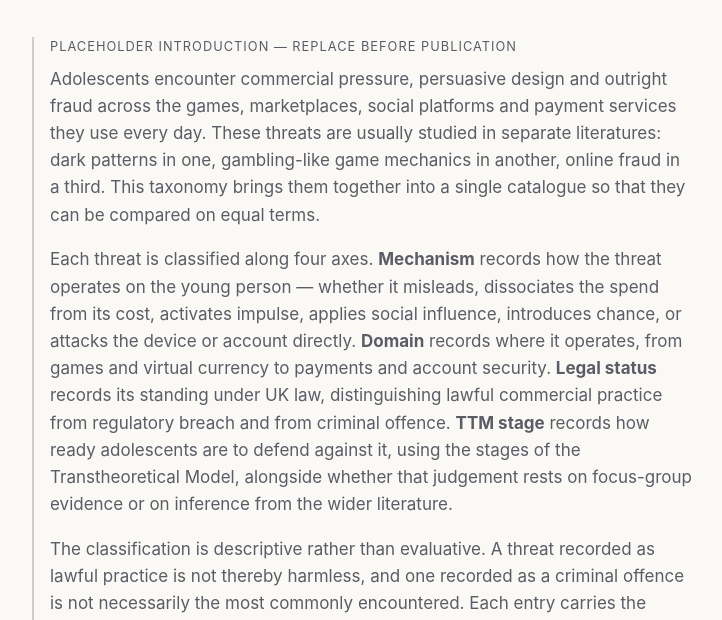
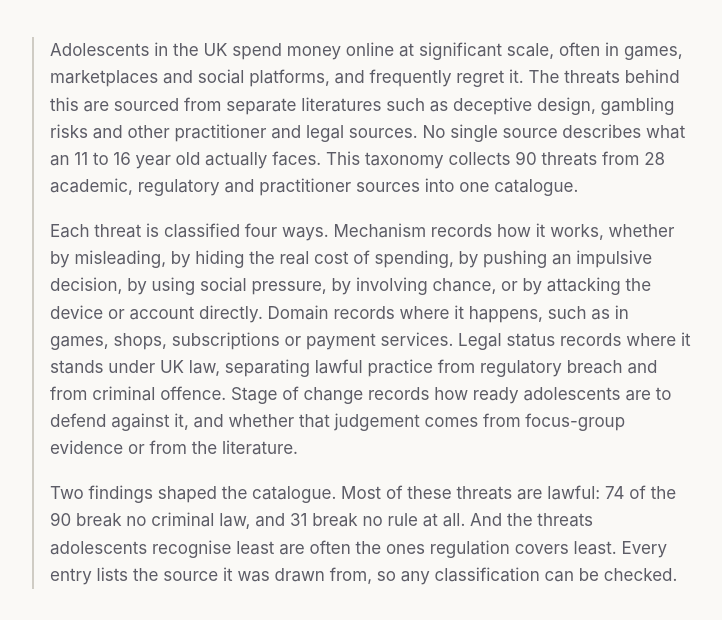
Before and after one commit to centsec/onlinefinancialthreats, a plain HTML site: page index.html in a window 1280 px wide. Shown: the part 176-796 px from the top of the page, without its empty margins (278-1000 px from the left). Drawn offline with Linux system fonts and the light colour scheme.

Commit message:
improved introduction

```diff
--- a/index.html
+++ b/index.html
@@ -18,28 +18,26 @@
   <main>
     <!-- PLACEHOLDER PROSE — to be replaced. -->
     <section class="placeholder" aria-labelledby="intro-heading">
-      <p class="placeholder-note" id="intro-heading">Placeholder introduction — replace before publication</p>
 
-      <p>Adolescents encounter commercial pressure, persuasive design and outright fraud across the
-      games, marketplaces, social platforms and payment services they use every day. These threats are
-      usually studied in separate literatures: dark patterns in one, gambling-like game mechanics in
-      another, online fraud in a third. This taxonomy brings them together into a single catalogue so
-      that they can be compared on equal terms.</p>
+      <p>Adolescents in the UK spend money online at significant scale, often in games, marketplaces and
+      social platforms, and frequently regret it. The threats behind this are sourced from separate
+      literatures such as deceptive design, gambling risks and other practitioner and legal sources.
+      No single source describes what an 11 to 16 year old actually faces. This taxonomy collects 90
+      threats from 28 academic, regulatory and practitioner sources into one catalogue.</p>
 
-      <p>Each threat is classified along four axes. <strong>Mechanism</strong> records how the threat
-      operates on the young person — whether it misleads, dissociates the spend from its cost, activates
-      impulse, applies social influence, introduces chance, or attacks the device or account directly.
-      <strong>Domain</strong> records where it operates, from games and virtual currency to payments and
-      account security. <strong>Legal status</strong> records its standing under UK law, distinguishing
-      lawful commercial practice from regulatory breach and from criminal offence. <strong>TTM stage</strong>
-      records how ready adolescents are to defend against it, using the stages of the Transtheoretical
-      Model, alongside whether that judgement rests on focus-group evidence or on inference from the
-      wider literature.</p>
+      <p>Each threat is classified four ways. Mechanism records how it works, whether by misleading,
+      by hiding the real cost of spending, by pushing an impulsive decision, by using social pressure,
+      by involving chance, or by attacking the device or account directly. Domain records where it
+      happens, such as in games, shops, subscriptions or payment services. Legal status records
+      where it stands under UK law, separating lawful practice from regulatory breach and from criminal
+      offence. Stage of change records how ready adolescents are to defend against it, and whether that
+      judgement comes from focus-group evidence or from the literature.</p>
 
-      <p>The classification is descriptive rather than evaluative. A threat recorded as lawful practice
-      is not thereby harmless, and one recorded as a criminal offence is not necessarily the most
-      commonly encountered. Each entry carries the source it was drawn from, so that the basis of every
-      classification can be checked.</p>
+      <p>Two findings shaped the catalogue. Most of these threats are lawful: 74 of the 90 break no criminal
+      law, and 31 break no rule at all. And the threats adolescents recognise least are often the ones
+      regulation covers least. Every entry lists the source it was drawn from, so any classification can
+      be checked.</p>
+
     </section>
     <!-- END PLACEHOLDER PROSE -->
 
```
